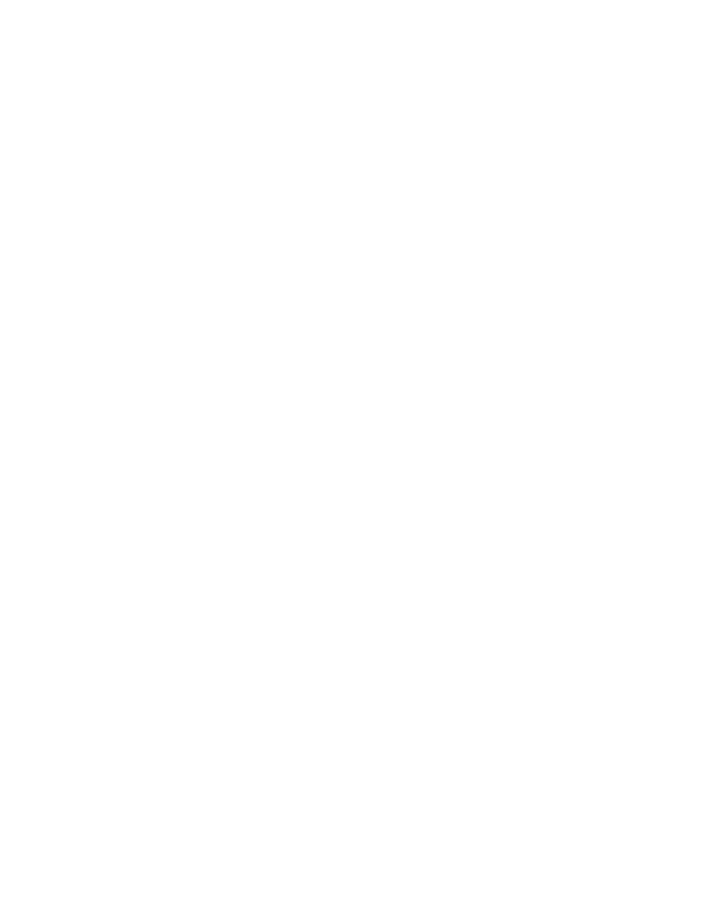
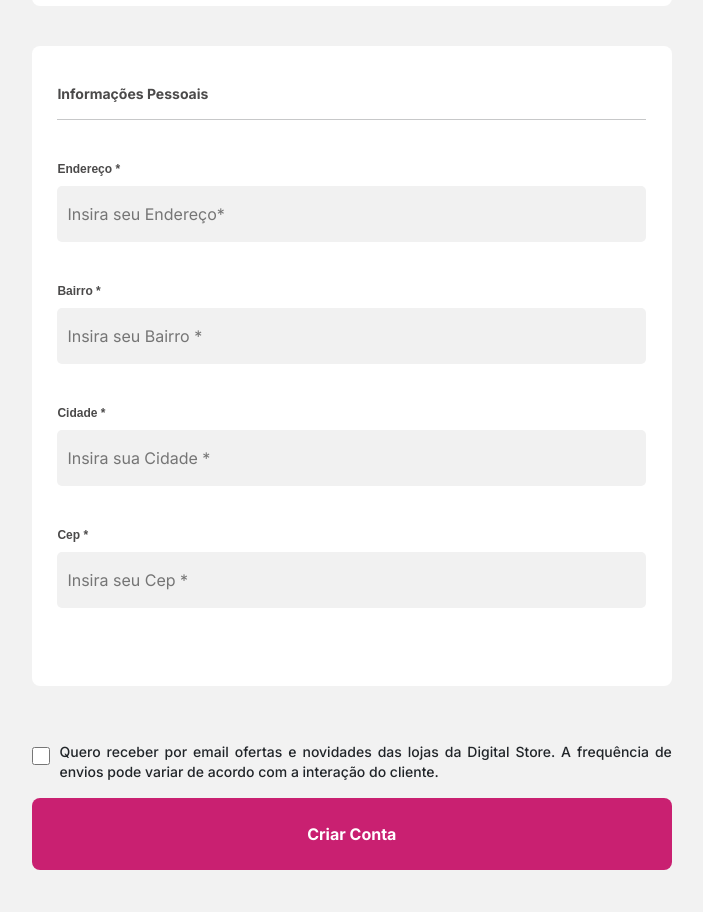
Before and after one commit to DevWesleyMatos/LojaDeSapato-React-, a React (Vite) app: page /createAccount in a window 1280 px wide. Before the commit this address had no page. Shown: the part 880-1792 px from the top of the page, without its empty margins (301-1004 px from the left). Before the commit the page ends 800 px from the top, so only its background shows below. Built offline with nearby package versions, Linux system fonts and the light colour scheme; a web font is replaced by a local one.

Commit message:
feature/createAccount/Card

```diff
--- a/src/App.jsx
+++ b/src/App.jsx
@@ -3,7 +3,7 @@ import Homepage from './Pages/Homepage';
 import Productspage from './Pages/Productspage';
 import ProductsDetailspage from './Pages/ProductDetailsPage';
 import CartPage from './Pages/CartPage';
-import CreateAccountePage from './Pages/CreateAccountePage';
+import CreateAccountPage from './Pages/CreateAccountPage';
 
 
 function App() {
@@ -15,7 +15,7 @@ function App() {
           <Route path='/products' element={<Productspage/>} />
           <Route path='/productsDetails' element={<ProductsDetailspage/>} />
           <Route path='/cart' element={<CartPage />} />
-          <Route path='/createAccounte' element={<CreateAccountePage/>} />
+          <Route path='/createAccount' element={<CreateAccountPage/>} />
         </Routes>
       </BrowserRouter>
     </>
--- a/src/Components/Card/Card.css
+++ b/src/Components/Card/Card.css
@@ -1,26 +1,59 @@
+#card-section{
+    display: flex;
+    flex-direction: column;
+    justify-content: center;
+    align-items: center;
+    margin: 2vh 2vw;
+}
+#card-box{
+    display: flex;
+    flex-direction: column;
+    align-items: center;
+    background-color: white;
+    border-radius: 10px;
+}
+#card-offer{
+    background-color: #e7ff86;
+    font-weight: bold;
+    margin-right: 11vw;
+    width: 7vw;
+    margin-top: 2vh;
+    border-radius: 60px;
+    padding-top: 3px ;
+    text-align: center;
+    height: 5vh;
+    color: #474747;
+}
 #card-image{
-    background-color: white;
     display: flex;
     align-items: center;
     justify-content: center;
     width: 20vw;
-
 }
 
 #card-image img{
     width: 18vw;
+}
+#card-text{
+    display: flex;
+    flex-direction: column;
+    align-items: start;
+    width: 20vw;
+    gap: 1vh;
 }
 
 #tenis-span{
     font-size: 10px;
     color: gray;
     font-weight: bold;
+    margin-top: 2vh;
 }
 
 #tenis-p {
     color: rgb(72, 71, 71);
     font-size: 16px;
     font-family: inter;
+    margin-bottom: 0;
 }
 #span-line{
     text-decoration: line-through;
--- a/src/Components/Card/Card.jsx
+++ b/src/Components/Card/Card.jsx
@@ -4,10 +4,16 @@ import ShoeCard from '../../assets/ShoeCard.png'
 function Card(props) {
     return (
         <>
-            <section>
+            <section id='card-section'>
+                <div id='card-box'>
+                <div id='card-offer'>
+                    <p>30%OFF</p>
+                </div>
                 <div id='card-image'>
                     <img src={ShoeCard} alt="" />
                 </div>
+                </div>
+
                 <div id='card-text'>
                     <span id="tenis-span">{props.category}</span>
                     <p id='tenis-p'>{props.name}</p>
--- a/src/Components/CreateAccountBody/CreateAccountBody.css
+++ b/src/Components/CreateAccountBody/CreateAccountBody.css
@@ -10,11 +10,13 @@
     margin-top: 5vh;
 }
 #create-account-h1 h1 {
-    font-size: 24px;
+    font-size: 32px;
     font-family: Arial, Helvetica, sans-serif;
-    font-weight: bold;
+    font-weight: bolder;
 }
 #create-account-body-informations{
+    height: 80vh;
+    border-radius: 8px;
     margin-top: 5vh;
     margin-left: 2vw;
     background-color: white;
@@ -27,3 +29,63 @@
     margin-top: 5vh;
     margin-left: 2vw;
 }
+#create-account-body-delivery{
+    height: 80vh;
+    border-radius: 8px;
+    margin-top: 5vh;
+    margin-bottom: 4vh;
+    margin-left: 2vw;
+    background-color: white;
+    width: 50vw;
+}
+#create-account-body-delivery h4{
+    font-size: 14px;
+    font-weight: bold;
+    color: rgb(75, 74, 74);
+    margin-top: 5vh;
+    margin-left: 2vw;
+}
+#create-account-body-terms{
+    display: flex;
+    gap: 10px;
+    width: 50vw;
+    margin-left: 2vw;
+    align-items: flex-start;
+    justify-content: center;
+    margin-top: 3vh;
+}
+#create-account-body-terms p {
+    text-align: justify;
+    font-family: inter;
+    font-weight: 500;
+    font-size: 14px;
+    line-height: 1.4;
+}
+input[type="checkbox"] {
+    accent-color: #c92071;
+    width: 28px;
+    height: 28px;
+}
+#create-account-body-button-div{
+    width: 50vw;
+    display: flex;
+    justify-content: center;
+    align-items: center;
+    margin-left: 2vw;
+    margin-bottom: 15vh;
+}
+.create-account-body-button{
+    height: 9vh;
+    width: 50vw;
+    display: flex;
+    justify-content: center;
+    align-items: center;
+    margin-bottom: 4vh;
+    border: none;
+    border-radius: 8px;
+    background-color: #c92071;
+    color: white;
+    font-size: 16px;
+    font-weight: bold;
+    cursor: pointer;
+}
--- a/src/Components/CreateAccountBody/CreateAccountBody.jsx
+++ b/src/Components/CreateAccountBody/CreateAccountBody.jsx
@@ -29,7 +29,47 @@ function CreateAccountBody() {
                   type="email"
                   placeholder="Insira seu email *"
                 />
+                <Input
+                  label="Celular *"
+                  type="number"
+                  placeholder="Insira seu Celular *"
+                />
 
+            </div>
+            <div id='create-account-body-delivery'>
+                <h4>Informações Pessoais</h4>
+                <hr />
+
+                <Input
+                  label="Endereço *"
+                  type="text"
+                  placeholder="Insira seu Endereço*"
+                />
+
+                <Input
+                  label="Bairro *"
+                  type="text"
+                  placeholder="Insira seu Bairro *"
+                />
+
+                <Input
+                  label="Cidade *"
+                  type="text"
+                  placeholder="Insira sua Cidade *"
+                />
+                <Input
+                  label="Cep *"
+                  type="number"
+                  placeholder="Insira seu Cep *"
+                />
+
+            </div>
+            <div id='create-account-body-terms'>
+              <input type="checkbox"/>
+              <p>Quero receber por email ofertas e novidades das lojas da Digital Store. A frequência de envios pode variar de acordo com a interação do cliente.</p>
+            </div>
+            <div id='create-account-body-button-div'>
+              <button className='create-account-body-button'>Criar Conta</button>
             </div>
         </section>
     </>
--- a/src/Components/CreateAccounteBody/CreateAccounteBody.css
+++ /dev/null
@@ -1,29 +0,0 @@
-
-#create-account-Body{
-    width: 100%;
-    display: flex;
-    align-items: center;
-    flex-direction: column;
-}
-#create-account-h1{
-    width: 50vw;
-    margin-top: 5vh;
-}
-#create-account-h1 h1{
-    font-size: 24px;
-    font-family: Arial, Helvetica, sans-serif;
-    font-weight: bold;
-}
-#create-account-informations{
-    width: 50vw;
-    margin-top: 5vh;
-    margin-left: 2vw;
-    background-color: white;
-}
-#create-account-informations h4{
-    font-size: 14px;
-    font-weight: bold;
-    color: rgb(75, 74, 74);
-    margin-top: 5vh;
-    margin-left: 2vw;
-}
--- a/src/Components/CreateAccounteBody/CreateAccounteBody.jsx
+++ /dev/null
@@ -1,25 +0,0 @@
-import Input from '../Input/Input'
-import './CreateAccounteBody.css'
-
-function CreateAccounteBody() {
-    return (
-        <>
-            <section id='create-account-Body'>
-                <div id='create-account-h1'>
-                    <h1>Criar Conta</h1>
-                </div>
-                <div id='create-account-informations'>
-                    <h4>Informações Pessoais</h4>
-                    <hr />
-
-                    <Input
-                        label="Nome Completo"
-                        type="text"
-                        placeholder="Insira seu nome"
-                    />
-                </div>
-            </section>
-        </>
-    )
-}
-export default CreateAccounteBody
--- a/src/Components/ProductHeight/ProductHeight.css
+++ b/src/Components/ProductHeight/ProductHeight.css
@@ -29,5 +29,6 @@
 }
 #div-cards{
     display: flex;
-    justify-content: space-around;
+    justify-content: space-evenly;
+    flex-wrap: wrap;
 }
--- a/src/Components/ProductHeight/ProductHeight.jsx
+++ b/src/Components/ProductHeight/ProductHeight.jsx
@@ -7,7 +7,7 @@ function ProductHeight() {
 
     useEffect(() => {
         async function fetchData() {
-            const response = await fetch('https://691e5f87bb52a1db22bdb554.mockapi.io/api/products');
+            const response = await fetch('https://691e5f8abb52a1db22bdb573.mockapi.io/api/products');
             const data = await response.json()
             setProdutos(data)
         }
--- a/src/Pages/CreateAccountPage.jsx
+++ b/src/Pages/CreateAccountPage.jsx
@@ -1,11 +1,14 @@
 import CreateAccountBody from "../Components/CreateAccountBody/CreateAccountBody"
 import CreateAccountHeader from "../Components/CreateAccountHeader/CreateAccountHeader"
+import Footer from "../Components/Footer/Footer";
+
 
 function CreateAccountPage() {
   return (
     <>
         <CreateAccountHeader/>
         <CreateAccountBody/>
+        <Footer/>
     </>
   )
 }
--- a/src/Pages/CreateAccountePage.jsx
+++ /dev/null
@@ -1,12 +0,0 @@
-import CreateAccounteBody from "../Components/CreateAccounteBody/CreateAccounteBody"
-import CreateAccounteHeader from "../Components/CreateAccounteHeader/CreateAccounteHeader"
-
-function CreateAccountePage() {
-    return (
-        <>
-            <CreateAccounteHeader />
-            <CreateAccounteBody />
-        </>
-    )
-}
-export default CreateAccountePage
```
